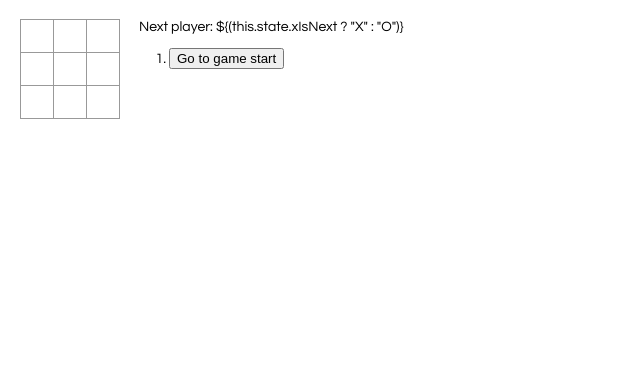
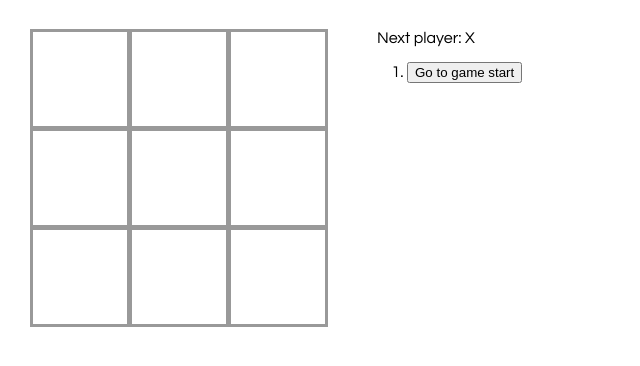
Before and after one commit to RatoST/Tic-Tac-Toe, a React app: page / in a window 1280 px wide. Shown: the whole page, without its empty margins (0-640 px from the left). Built offline with nearby package versions, Linux system fonts and the light colour scheme.

Commit message:
Final version

```diff
--- a/src/index.css
+++ b/src/index.css
@@ -1,6 +1,7 @@
 body {
-  font: 14px "Century Gothic", Futura, sans-serif;
+  font: 16px "Century Gothic", Futura, sans-serif;
   margin: 20px;
+  padding: 10px;
 }
 
 ol, ul {
@@ -19,17 +20,17 @@ ol, ul {
 
 .square {
   background: #fff;
-  border: 1px solid #999;
+  border: 3px solid #999;
   float: left;
-  font-size: 24px;
+  font-size: 50px;
   font-weight: bold;
   line-height: 34px;
-  height: 34px;
+  height: 100px;
   margin-right: -1px;
   margin-top: -1px;
   padding: 0;
   text-align: center;
-  width: 34px;
+  width: 100px;
 }
 
 .square:focus {
@@ -46,5 +47,5 @@ ol, ul {
 }
 
 .game-info {
-  margin-left: 20px;
+  margin-left: 50px;
 }
--- a/src/index.js
+++ b/src/index.js
@@ -1,4 +1,4 @@
-//Version 1.0.3. 05.02.09.24
+//Version 1.0.4. 05.02.11.35
 import React from 'react';
 import ReactDOM from 'react-dom';
 import './index.css';
@@ -67,7 +67,7 @@ class Game extends React.Component {
 
     const moves = history.map((step, move) => {
       const desc = move ?
-      'Go to move # ${move}' :
+      'Go to move #' + move:
       'Go to game start';
       return (
         <li key={move}>
@@ -78,9 +78,9 @@ class Game extends React.Component {
 
     let status;
     if (winner) {
-      status = 'Winner: ${winner}';
+      status = 'Winner: ' + winner;
     } else {
-      status = 'Next player: ${(this.state.xIsNext ? "X" : "O")}';
+      status = 'Next player: ' + (this.state.xIsNext ? "X" : "O");
     }
 
     return (
```
Also changed, not shown: 1 other file.
